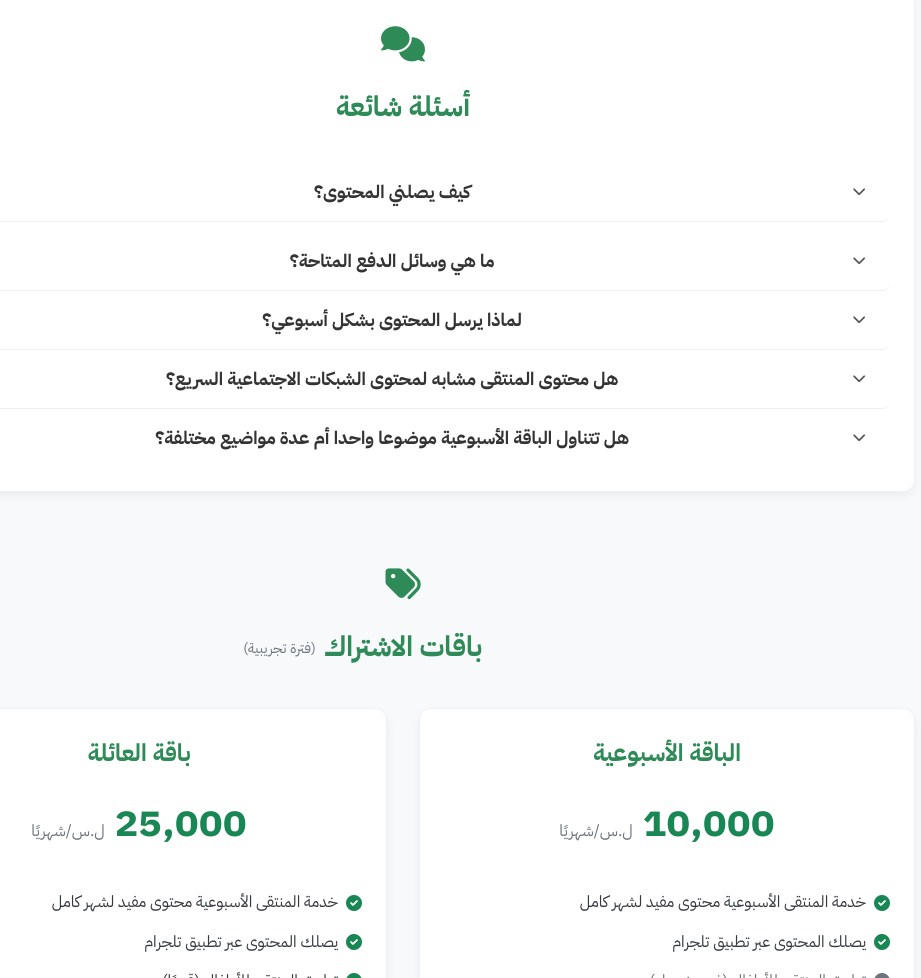
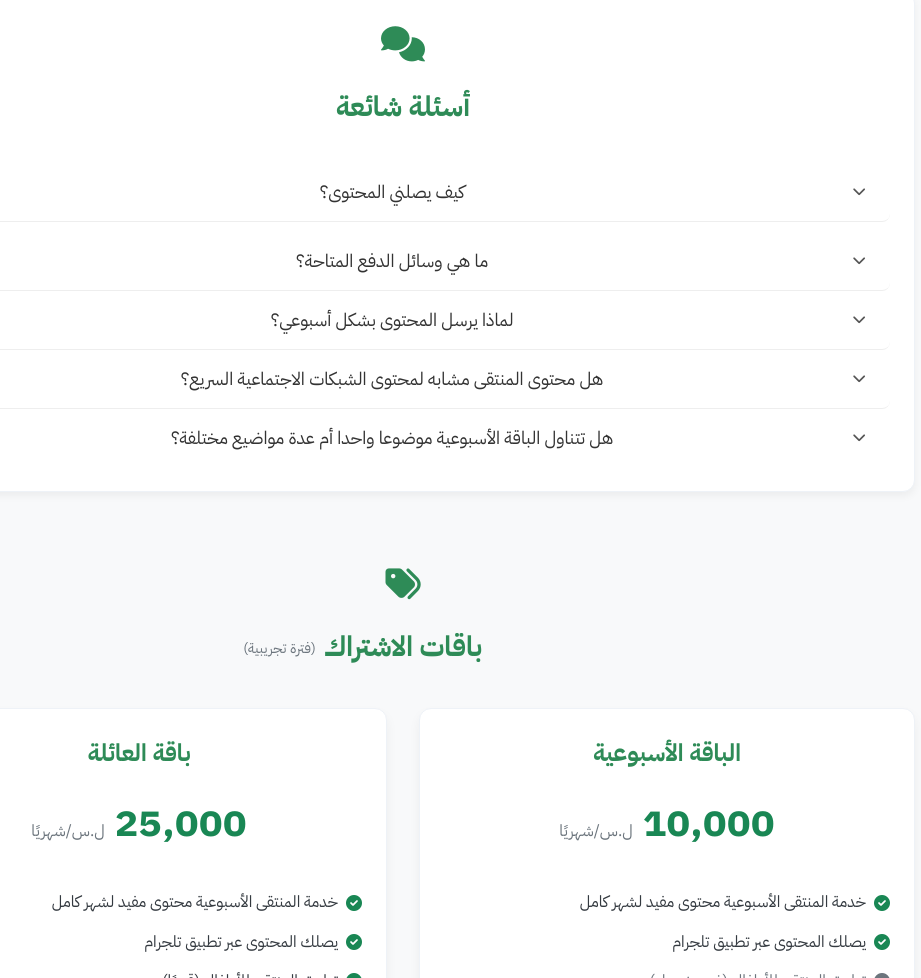
Before and after one commit to almontka/green, a plain HTML site: page index.html in a window 1280 px wide. Shown: the part 2881-3859 px from the top of the page, without its empty margins (237-1158 px from the left). Drawn offline with nearby package versions, Linux system fonts and the light colour scheme.

Commit message:
Update index.html

```diff
--- a/index.html
+++ b/index.html
@@ -18,8 +18,6 @@
       gtag('config', 'G-QHB3GP20DQ');
     </script>
     <style>
-        /* تم تعديل لون إشارة الضرب الحمراء إلى الرمادي بناءً على الطلب الأخير.
-        */
         :root {
             --primary-color: #2E8B57;
             --primary-color-light: #3CB371; /* درجة أفتح للعناوين الفرعية */
@@ -160,7 +158,7 @@
             background-color: #f8f8f8;
         }
         .faq-accordion summary {
-            font-weight: 700;
+            font-weight: normal; /* تم إزالة الوزن الثقيل بناء على طلب المستخدم */
             color: #333;
             cursor: pointer;
             outline: none;
@@ -410,35 +408,35 @@
                 <h2 class="text-center">أسئلة شائعة</h2>
                 <div class="mt-4 space-y-0 faq-accordion">
                     <details>
-                        <summary class="faq-question text-lg font-semibold">
+                        <summary class="faq-question text-lg">
                             <i class="fas fa-chevron-down faq-icon"></i>
                             <span>كيف يصلني المحتوى؟</span>
                         </summary>
                         <div class="faq-answer text-gray-700">في الوقت الحالي سيصلك المحتوى عبر تطبيق تيليجرام على الجوال.</div>
                     </details>
                     <details>
-                        <summary class="faq-question text-lg font-semibold">
+                        <summary class="faq-question text-lg">
                             <i class="fas fa-chevron-down faq-icon"></i>
                             <span>ما هي وسائل الدفع المتاحة؟</span>
                         </summary>
                         <div class="faq-answer text-gray-700">تواصل معنا عبر زر الاشتراك لإخبارك بطرق الدفع حيث أنها تتغير.</div>
                     </details>
                     <details>
-                        <summary class="faq-question text-lg font-semibold">
+                        <summary class="faq-question text-lg">
                             <i class="fas fa-chevron-down faq-icon"></i>
                             <span>لماذا يرسل المحتوى بشكل أسبوعي؟</span>
                         </summary>
                         <div class="faq-answer text-gray-700">الإرسال الأسبوعي يهدف إلى إتاحة الوقت الكافي لاستهلاك المحتوى بعمق، وتثبيت المعلومات، والتذكير المستمر بها، مما يساهم في بناء معرفي تراكمي ومستدام.</div>
                     </details>
                     <details>
-                        <summary class="faq-question text-lg font-semibold">
+                        <summary class="faq-question text-lg">
                             <i class="fas fa-chevron-down faq-icon"></i>
                             <span>هل محتوى المنتقى مشابه لمحتوى الشبكات الاجتماعية السريع؟</span>
                         </summary>
                         <div class="faq-answer text-gray-700">لا، "المنتقى" يركز على تقديم محتوى عميق ومُثرٍ للفكر، بعيدًا عن الاستهلاك السريع الذي يشتت الانتباه. هدفنا بناء المعرفة وليس مجرد التصفح العابر.</div>
                     </details>
                     <details>
-                        <summary class="faq-question text-lg font-semibold">
+                        <summary class="faq-question text-lg">
                             <i class="fas fa-chevron-down faq-icon"></i>
                             <span>هل تتناول الباقة الأسبوعية موضوعا واحدا أم عدة مواضيع مختلفة؟</span>
                         </summary>
```
